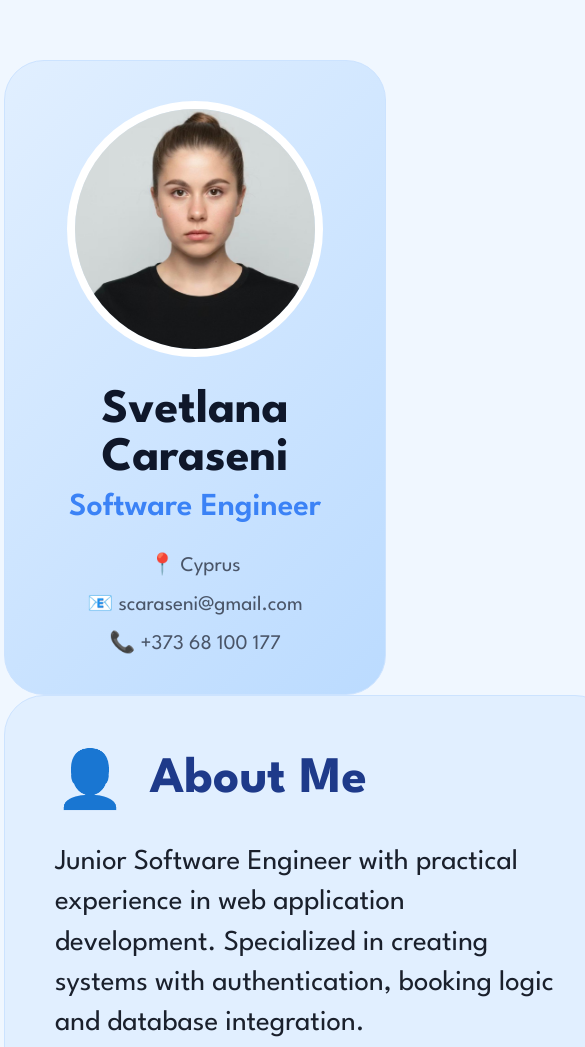
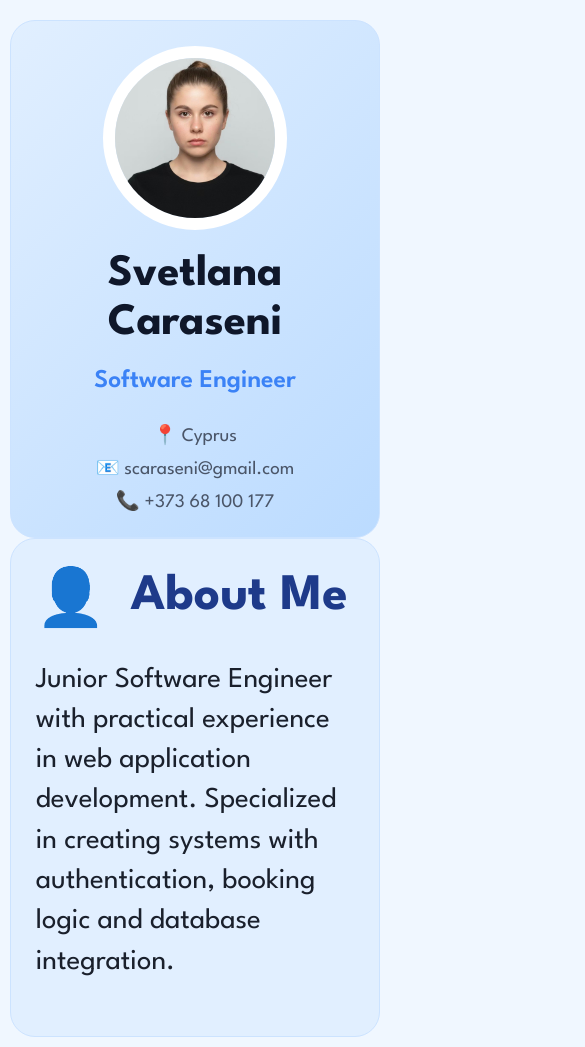
Before and after one commit to scaraseni/portfolio-AII006, a plain HTML site: page index.html in a window 390 px wide. Shown: the top 1047 px of the page, 585 px wide, since content can reach past the window. Drawn offline with Linux system fonts and the light colour scheme.

Commit message:
Add files via upload

```diff
--- a/style.css
+++ b/style.css
@@ -147,53 +147,58 @@ h2 { font-size: 3.2rem; margin: 0; font-weight: 700; color: #1e3a8a; }
 
 footer { text-align: center; margin-top: 100px; font-size: 1.5rem; color: #a0aec0; }
 
-/* КРАСИВАЯ МОБИЛЬНАЯ ВЕРСИЯ */
+/* ФИНАЛЬНАЯ ВЕРСИЯ ДЛЯ ТЕЛЕФОНА */
 @media (max-width: 1200px) {
-    /* Делаем сетку в одну колонку */
-    .grid-layout {
-        grid-template-columns: 1fr;
+    .container {
+        width: 95%; /* Чуть больше места по бокам */
+        padding: 20px 0;
     }
 
-    /* Главная карточка: фото и текст на всю ширину */
-    .hero-card {
-        grid-column: span 1;
-        flex-direction: column; /* Элементы один под другим */
-        text-align: center;
-        gap: 30px;
-        padding: 40px 20px;
+    /* Все блоки теперь идут один за другим и имеют одинаковую ширину */
+    .grid-layout {
+        display: flex;
+        flex-direction: column;
+        gap: 20px;
     }
 
-    /* Имя: на всю ширину, крупно, но чтобы влезло */
-    h1 {
-        font-size: clamp(3rem, 10vw, 4.5rem); /* Размер подстроится под экран */
-        line-height: 1;
+    /* Каждая карточка подстраивается под контент, но выглядит единообразно */
+    .profile-card {
+        padding: 25px;
+        border-radius: 25px;
         width: 100%;
-        word-wrap: break-word; /* Чтобы длинное имя не вылетало за экран */
+        box-sizing: border-box; /* Чтобы паддинги не раздували блоки */
     }
 
-    /* Подзаголовок (Software Engineer) */
-    .subtitle {
-        font-size: 2rem;
-        margin: 10px 0;
+    /* Главная карточка с фото */
+    .hero-card {
+        flex-direction: column;
+        text-align: center;
+        gap: 20px;
     }
 
-    /* Фото: центрируем и делаем оптимального размера */
     .profile-pic {
-        width: 240px;
-        height: 240px;
+        width: 160px;
+        height: 160px;
         margin: 0 auto;
-        border-width: 8px; /* Чуть тоньше рамка для мобильного */
     }
 
-    /* Контакты: выстраиваем в удобный список */
+    /* Текст имени: теперь он крупный и читабельный */
+    h1 {
+        font-size: 2.8rem;
+        line-height: 1.1;
+        width: 100%;
+    }
+
+    .subtitle { font-size: 1.6rem; }
+
+    /* Контакты: теперь они не слипаются */
     .contact-line {
         flex-direction: column;
-        gap: 15px;
-        align-items: center;
-        font-size: 1.3rem;
+        gap: 10px;
+        font-size: 1.2rem;
     }
 
-    /* Кнопки WhatsApp и Email: на всю ширину, чтобы было удобно нажимать пальцем */
+    /* Кнопки WhatsApp/Email: одинакового размера на весь экран */
     .action-buttons {
         flex-direction: column;
         width: 100%;
@@ -201,6 +206,18 @@ footer { text-align: center; margin-top: 100px; font-size: 1.5rem; color: #a0aec
 
     .btn {
         width: 100%;
-        box-sizing: border-box;
+        padding: 20px;
+        font-size: 1.5rem;
+    }
+
+    /* Навыки и языки: делаем так, чтобы они не вылезали за края */
+    .skills-flex, .lang-container {
+        flex-direction: column;
+        width: 100%;
+    }
+
+    .skill-item, .lang-chip {
+        width: 100%;
+        text-align: center;
     }
 }
```
